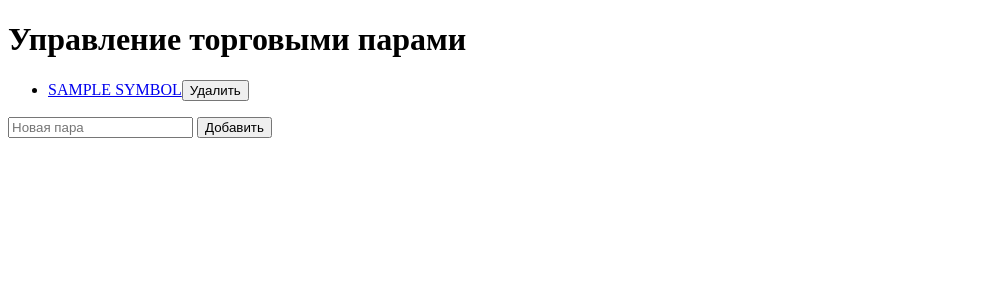
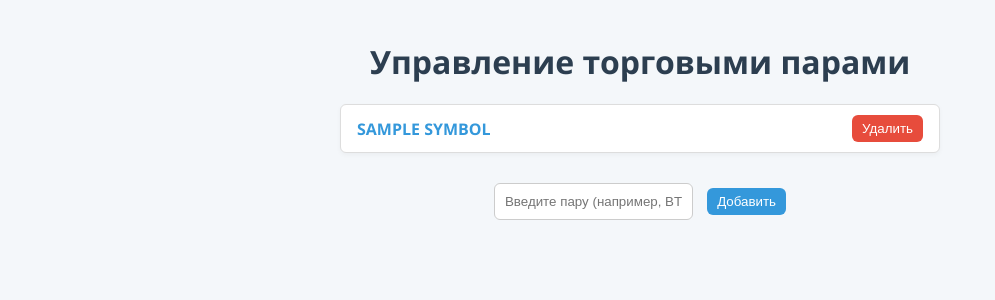
Before and after one commit to wingsofphoenix2013/trade-symbols-manager-unified-final, a Flask app: page / in a window 1280 px wide. Shown: the top 300 px of the page, without its empty margins (0-995 px from the left). Run offline with Flask 3, Linux system fonts and the light colour scheme; tables that the repository leaves empty hold one stand-in row (values such as "Sample post").

Commit message:
Обновлён современный стиль для интерфейса

```diff
--- a/templates/index.html
+++ b/templates/index.html
@@ -1,11 +1,74 @@
 <!DOCTYPE html>
 <html>
-<head><meta charset="UTF-8"><title>Торговые пары</title></head>
+<head>
+  <meta charset="UTF-8">
+  <title>Торговые пары</title>
+  <style>
+    body {
+      font-family: 'Segoe UI', sans-serif;
+      background-color: #f4f7fa;
+      color: #333;
+      margin: 40px;
+    }
+    h1 {
+      text-align: center;
+      color: #2c3e50;
+    }
+    ul {
+      list-style: none;
+      padding: 0;
+      max-width: 600px;
+      margin: auto;
+    }
+    li {
+      background: white;
+      border: 1px solid #ddd;
+      border-radius: 6px;
+      margin-bottom: 10px;
+      padding: 10px 16px;
+      display: flex;
+      justify-content: space-between;
+      align-items: center;
+      box-shadow: 0 2px 5px rgba(0,0,0,0.04);
+    }
+    a {
+      color: #3498db;
+      text-decoration: none;
+      font-weight: bold;
+    }
+    button {
+      background-color: #e74c3c;
+      color: white;
+      border: none;
+      border-radius: 6px;
+      padding: 6px 10px;
+      cursor: pointer;
+    }
+    button:hover {
+      background-color: #c0392b;
+    }
+    input {
+      padding: 10px;
+      margin-right: 10px;
+      border-radius: 6px;
+      border: 1px solid #ccc;
+    }
+    .form {
+      text-align: center;
+      margin-top: 30px;
+    }
+    .form button {
+      background-color: #3498db;
+    }
+  </style>
+</head>
 <body>
 <h1>Управление торговыми парами</h1>
 <ul id="symbols"></ul>
-<input id="newSymbol" placeholder="Новая пара">
+<div class="form">
+  <input id="newSymbol" placeholder="Введите пару (например, BTCUSDT)">
   <button onclick="addSymbol()">Добавить</button>
+</div>
 <script>
 async function load() {
   const res = await fetch("/api/symbols");
@@ -18,7 +81,6 @@ async function load() {
     const link = document.createElement("a");
     link.href = "/symbol/" + sym;
     link.innerText = sym;
-        li.appendChild(link);
 
     const delBtn = document.createElement("button");
     delBtn.innerText = "Удалить";
@@ -26,18 +88,22 @@ async function load() {
       await fetch("/api/clear/" + sym, { method: "DELETE" });
       load();
     };
+
+    li.appendChild(link);
     li.appendChild(delBtn);
-
     ul.appendChild(li);
   });
 }
 async function addSymbol() {
-    const val = document.getElementById("newSymbol").value.toUpperCase();
+  const input = document.getElementById("newSymbol");
+  const val = input.value.toUpperCase().trim();
+  if (!val) return;
   await fetch("/api/symbols", {
     method: "POST",
     headers: { "Content-Type": "application/json" },
     body: JSON.stringify({ symbol: val })
   });
+  input.value = "";
   load();
 }
 load();
```
Also changed, not shown: templates/symbol.html (+58 -21 lines). Lines whose indentation alone changed are shown as unchanged.
